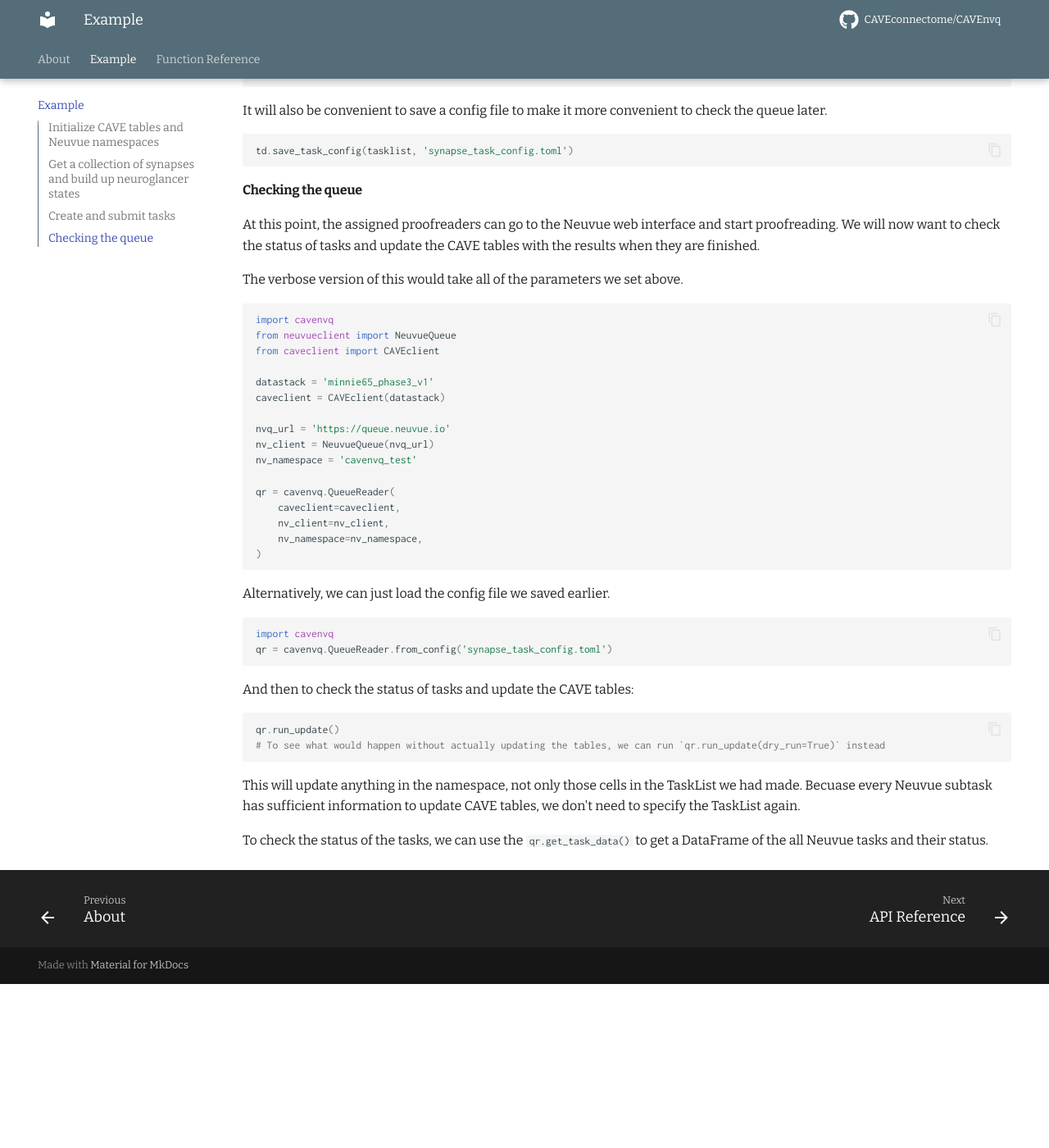
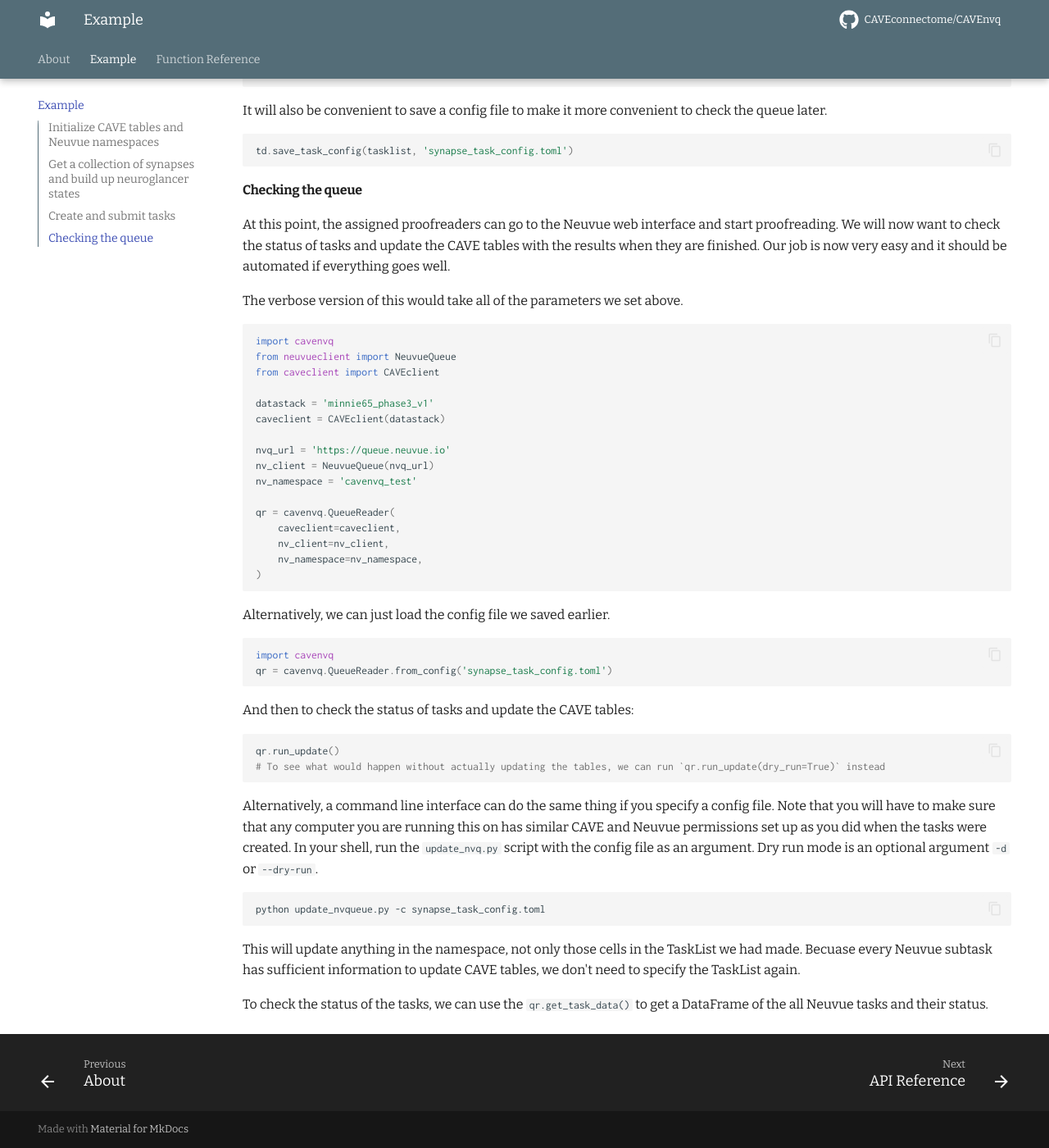
Before and after one commit to CAVEconnectome/CAVEnvq, an MkDocs documentation site: the page built from docs/example.md, in a window 1280 px wide and 1400 px high, scrolled down 3108 px. Shown: the whole window at 82% size. Built offline with MkDocs 1.6.1 and Material for MkDocs 9.7.7, drawn with Linux system fonts in a browser that asks for light colours; comment, search, counter and statistics services are not loaded; before the commit the page ends 4308 px from its top, so only the background shows below that.

Commit message:
tweak docs and imports

````diff
--- a/docs/example.md
+++ b/docs/example.md
@@ -169,6 +169,7 @@ td.save_task_config(tasklist, 'synapse_task_config.toml')
 
 At this point, the assigned proofreaders can go to the Neuvue web interface and start proofreading.
 We will now want to check the status of tasks and update the CAVE tables with the results when they are finished.
+Our job is now very easy and it should be automated if everything goes well.
 
 The verbose version of this would take all of the parameters we set above.
 
@@ -205,6 +206,15 @@ qr.run_update()
 # To see what would happen without actually updating the tables, we can run `qr.run_update(dry_run=True)` instead
 ```
 
+Alternatively, a command line interface can do the same thing if you specify a config file.
+Note that you will have to make sure that any computer you are running this on has similar CAVE and Neuvue permissions set up as you did when the tasks were created.
+In your shell, run the `update_nvq.py` script with the config file as an argument.
+Dry run mode is an optional argument `-d` or `--dry-run`.
+
+```bash
+python update_nvqueue.py -c synapse_task_config.toml
+```
+
 This will update anything in the namespace, not only those cells in the TaskList we had made.
 Becuase every Neuvue subtask has sufficient information to update CAVE tables, we don't need to specify the TaskList again.
 
--- a/update_nvqueue.py
+++ b/update_nvqueue.py
@@ -1,8 +1,5 @@
 import click
 import loguru as logger
-from caveclient import CAVEclient
-from neuvueclient import NeuvueClient
-from tomlkit import parse
 
 from cavenvq import QueueReader
 
````
